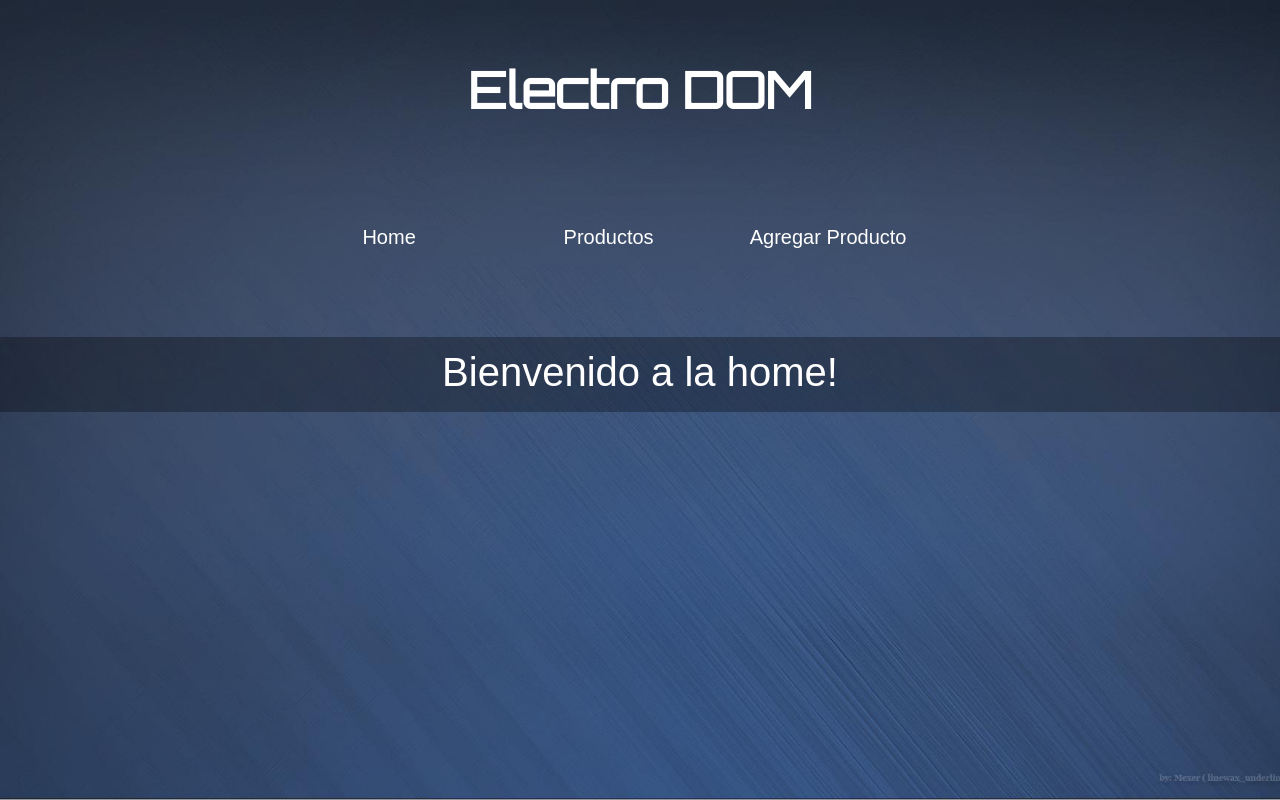
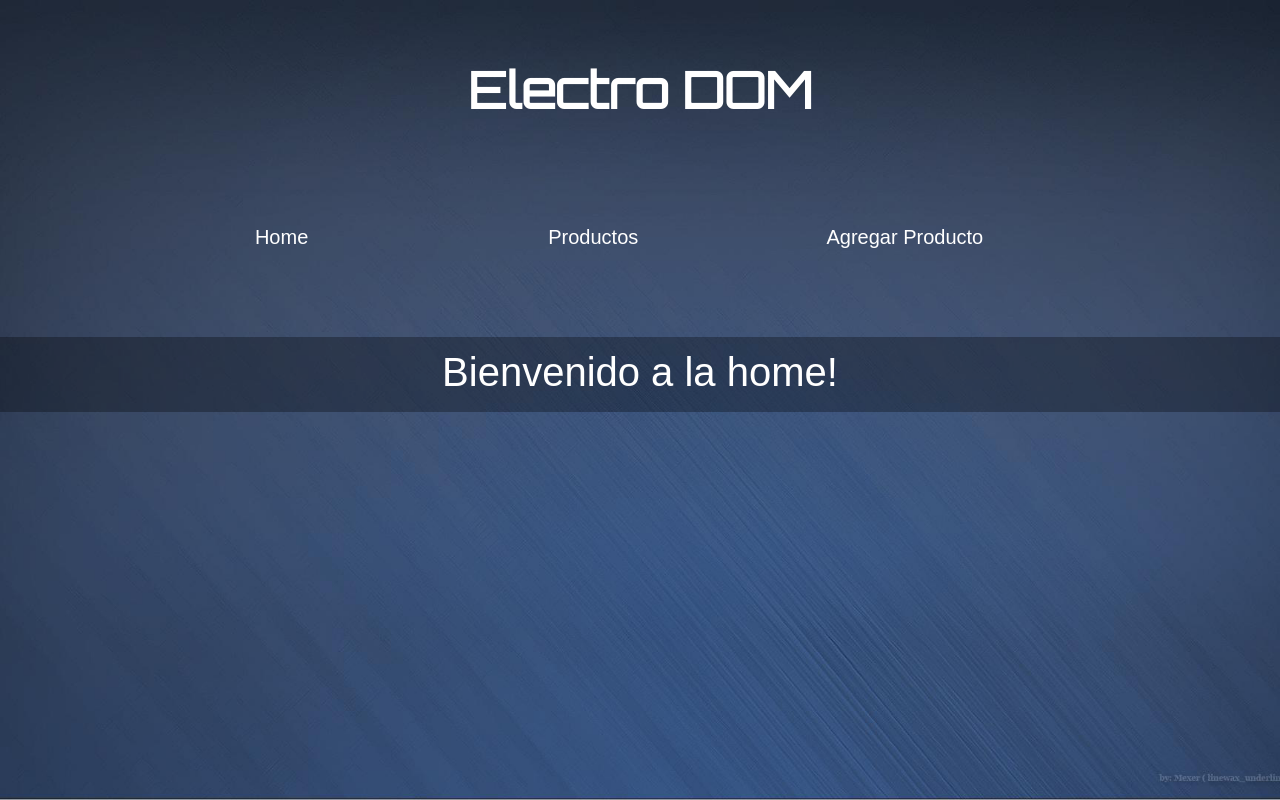
Before and after one commit to soniagisel/angular-projects, a website: page ElectroDOM/index.html in a window 1280 px wide. Drawn offline with Linux system fonts and the light colour scheme; files that its build step writes are made by us from their sources; files whose address does not match are found by name.

Commit message:
Improving some styles

```diff
--- a/ElectroDOM/public/css/main-css.css
+++ b/ElectroDOM/public/css/main-css.css
@@ -103,16 +103,14 @@ a:hover {
 
 /* line 95, stdin */
 #menu {
-  width: 70%;
-  height: auto;
-  margin-left: 15%;
-  margin-right: 15%; }
+  width: 100%;
+  height: auto; }
 
-/* line 102, stdin */
+/* line 100, stdin */
 #main {
   margin-top: 5%; }
 
-/* line 106, stdin */
+/* line 104, stdin */
 h1 {
   font-size: 40px;
   text-align: center;
@@ -121,12 +119,12 @@ h1 {
   height: 75px;
   line-height: 70px; }
 
-/* line 115, stdin */
+/* line 113, stdin */
 #content {
   margin-left: 2%;
   margin-right: 2%; }
 
-/* line 120, stdin */
+/* line 118, stdin */
 #info {
   background: rgba(2, 2, 2, 0.3);
   border-radius: 5px;
@@ -136,7 +134,7 @@ h1 {
   margin-right: 20%;
   width: 62%; }
 
-/* line 130, stdin */
+/* line 128, stdin */
 input {
   width: 64%;
   height: 17px;
@@ -147,7 +145,7 @@ input {
   border-radius: 5px;
   padding: 1%; }
 
-/* line 141, stdin */
+/* line 139, stdin */
 .button {
   width: 10%;
   height: 35px;
@@ -159,18 +157,18 @@ input {
   border: solid #E3A67D;
   text-align: center; }
 
-/* line 153, stdin */
+/* line 151, stdin */
 .add {
   background-color: #A0D49C;
   border: solid #A0D49C; }
 
-/* line 158, stdin */
+/* line 156, stdin */
 .remove {
   background-color: #E3A67D;
   border: solid #E3A67D;
   float: right; }
 
-/* line 164, stdin */
+/* line 162, stdin */
 .msg {
   background-color: rgba(255, 255, 255, 0.9);
   margin: 1%;
@@ -182,36 +180,36 @@ input {
   padding: 1%;
   color: #164D33; }
 
-/* line 176, stdin */
+/* line 174, stdin */
 .product-view {
   width: 100%;
   height: auto; }
 
-/* line 181, stdin */
+/* line 179, stdin */
 #img-content {
   float: left;
   width: 49%; }
 
-/* line 186, stdin */
+/* line 184, stdin */
 .descripcion {
   float: right; }
 
-/* line 190, stdin */
+/* line 188, stdin */
 p {
   display: inline-block; }
 
-/* line 194, stdin */
+/* line 192, stdin */
 #descripcion .title {
   font-weight: bold;
   font-size: 22px;
   margin-right: 5%; }
 
-/* line 200, stdin */
+/* line 198, stdin */
 #descripcion .price {
   margin-right: 5%;
   margin-top: 15px; }
 
-/* line 205, stdin */
+/* line 203, stdin */
 .cost {
   font-size: 19px;
   color: red; }
--- a/ElectroDOM/public/sass/style.sass
+++ b/ElectroDOM/public/sass/style.sass
@@ -93,10 +93,8 @@ a:hover
 
 
 #menu
-    width: 70%
+    width: 100%
     height: auto
-    margin-left: 15%
-    margin-right: 15%
 
 
 #main
```
